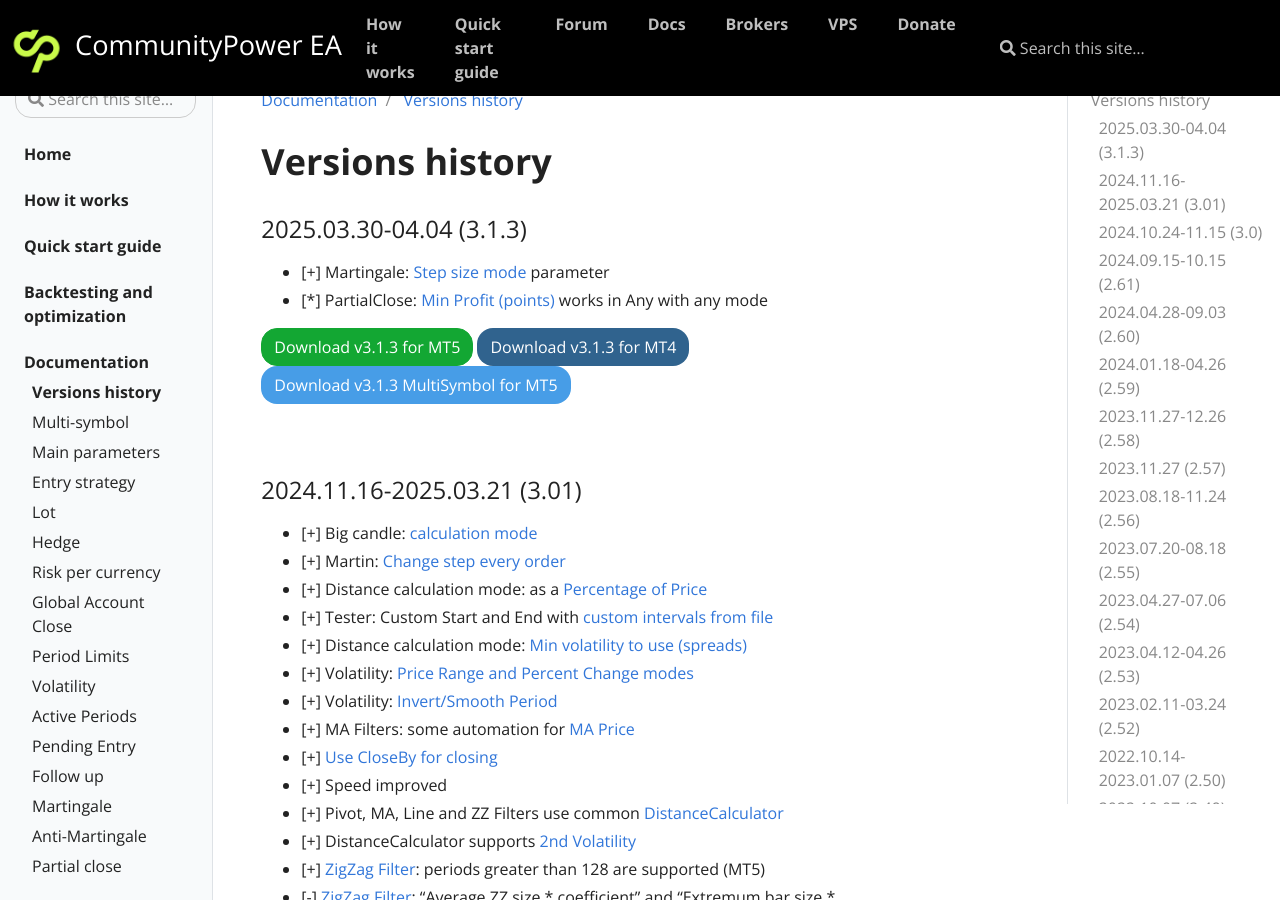
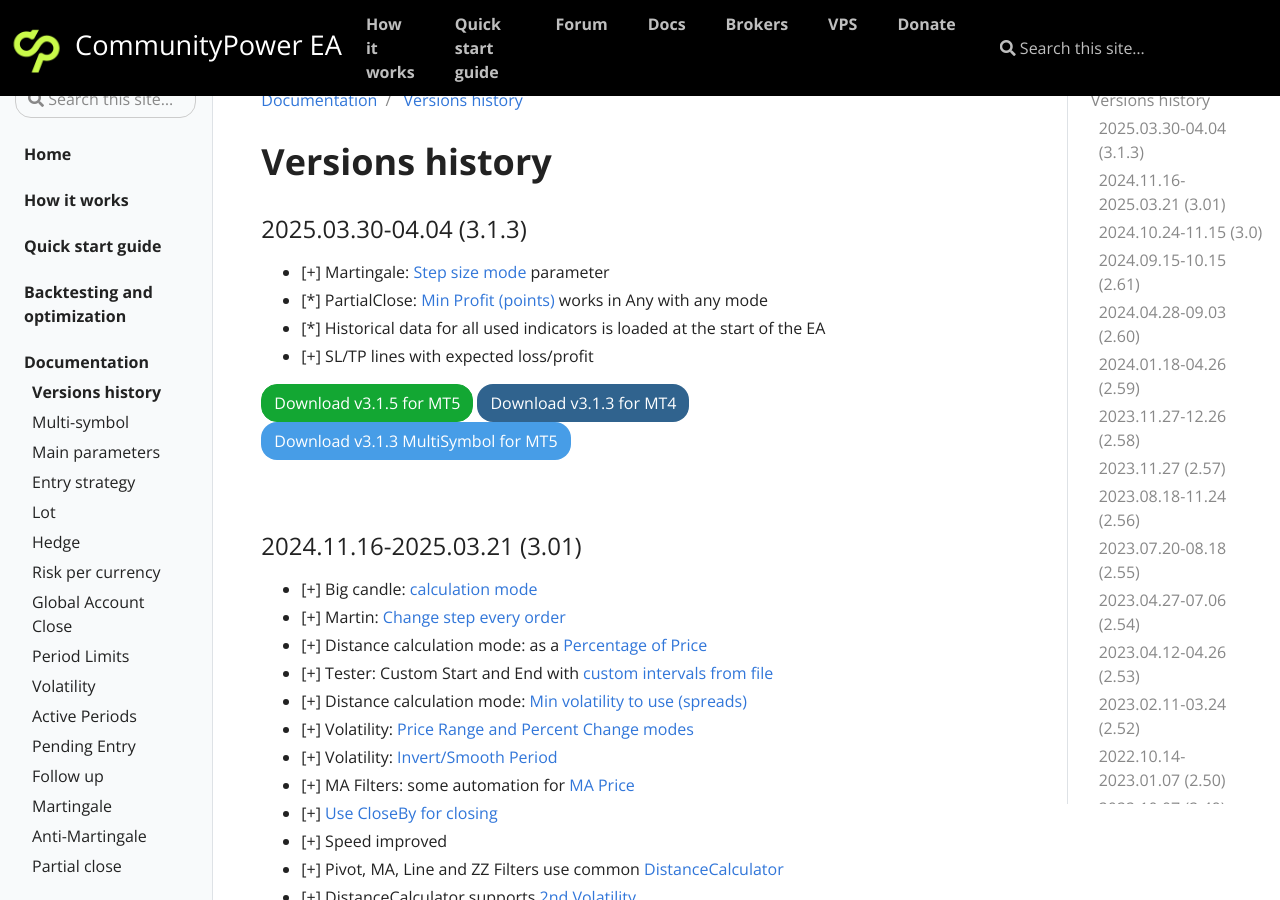
Before and after one commit to komposter/CommunityPowerEA.com, a Jekyll site: the page built from _docs/versions-history.md, in a window 1280 px wide and 900 px high. Built offline with Jekyll 4.4.1, drawn with Linux system fonts in a browser that asks for light colours.

Commit message:
Content change

```diff
--- a/_docs/versions-history.md
+++ b/_docs/versions-history.md
@@ -10,8 +10,10 @@
 ### 2025.03.30-04.04 (3.1.3)
 * [+] Martingale: [Step size mode](/docs/martingale#step-size-mode) parameter
 * [*] PartialClose: [Min Profit (points)](/docs/partial-close#min-profit-to-close-points) works in Any with any mode
+* [*] Historical data for all used indicators is loaded at the start of the EA
+* [+] SL/TP lines with expected loss/profit
 
-[<button class="btn btn-success">Download v3.1.3 for MT5</button>]({{site.baseurl}}/assets/EAs/CommunityPower 3.1.3.ex5)
+[<button class="btn btn-success">Download v3.1.5 for MT5</button>]({{site.baseurl}}/assets/EAs/CommunityPower 3.1.5.ex5)
 [<button class="btn btn-primary">Download v3.1.3 for MT4</button>]({{site.baseurl}}/assets/EAs/CommunityPower 3.1.3.ex4)
 [<button class="btn btn-info">Download v3.1.3 MultiSymbol for MT5</button>]({{site.baseurl}}/assets/EAs/CommunityPower 3.1.3 MS.ex5)
 
```
Also changed, not shown: 1 other file.
